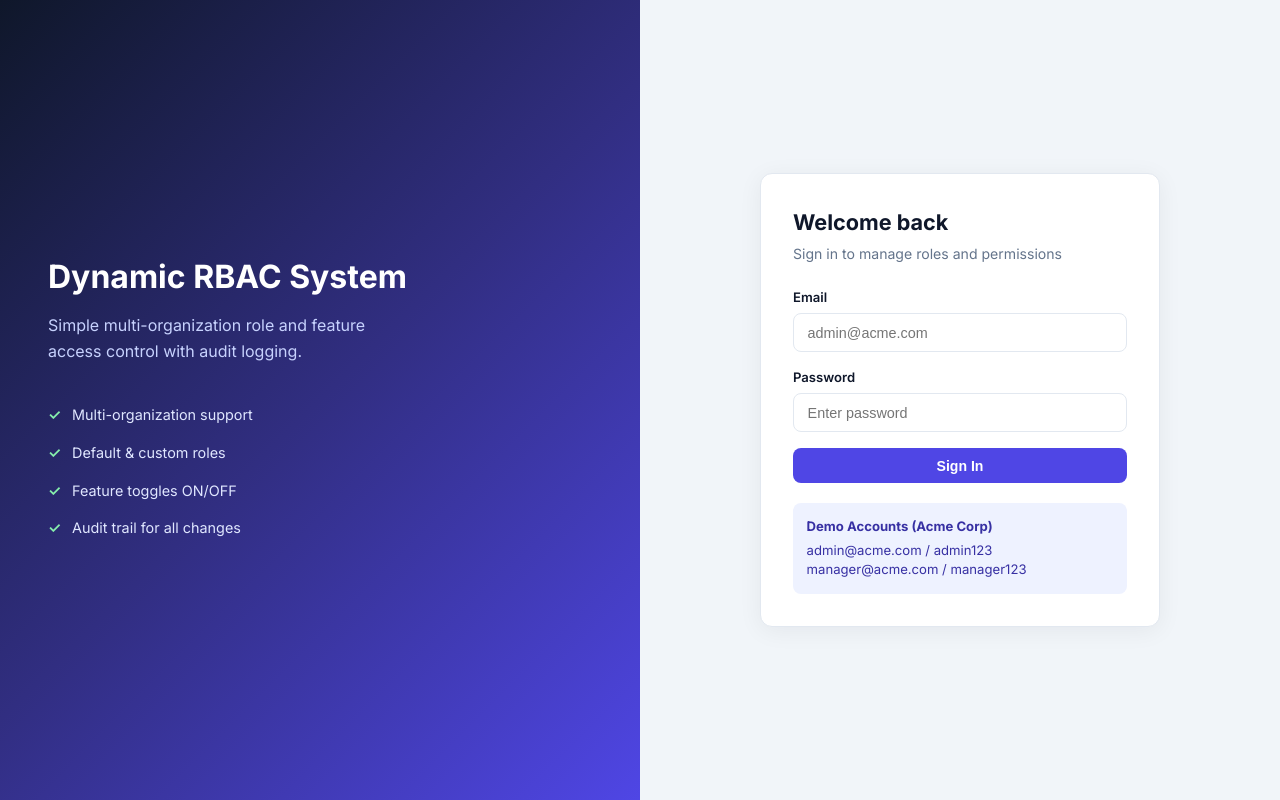
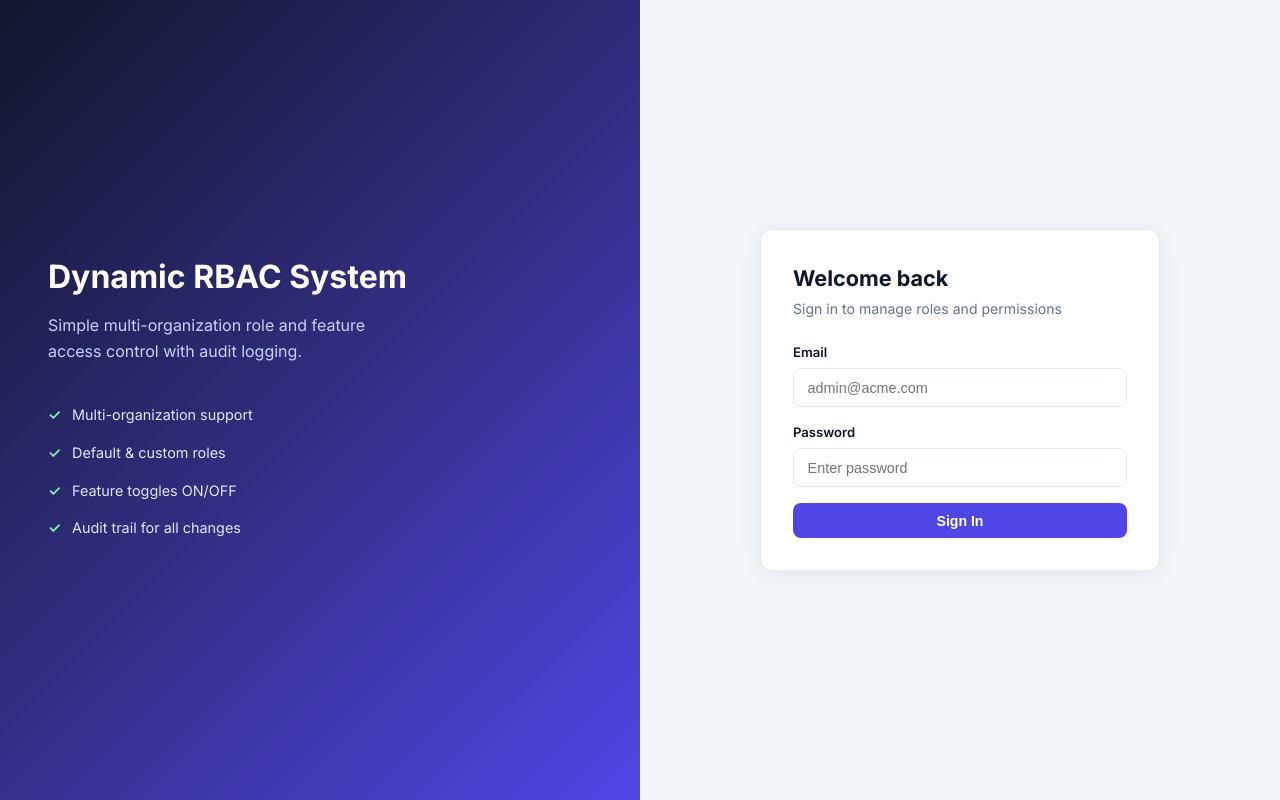
Before and after one commit to Khushbusaifi012/Role-Based-Access-Control-System, a Django app: page /login/ in a window 1280 px wide. Run offline with Django 4.2, Linux system fonts and the light colour scheme.

Commit message:
Removed the demo accounts from the login page

```diff
--- a/templates/login.html
+++ b/templates/login.html
@@ -29,11 +29,6 @@
         </div>
         <button type="submit" class="btn btn-primary" style="width:100%">Sign In</button>
       </form>
-      <div class="demo-box">
-        <strong>Demo Accounts (Acme Corp)</strong>
-        admin@acme.com / admin123<br>
-        manager@acme.com / manager123
-      </div>
     </div>
   </div>
 </div>
```
